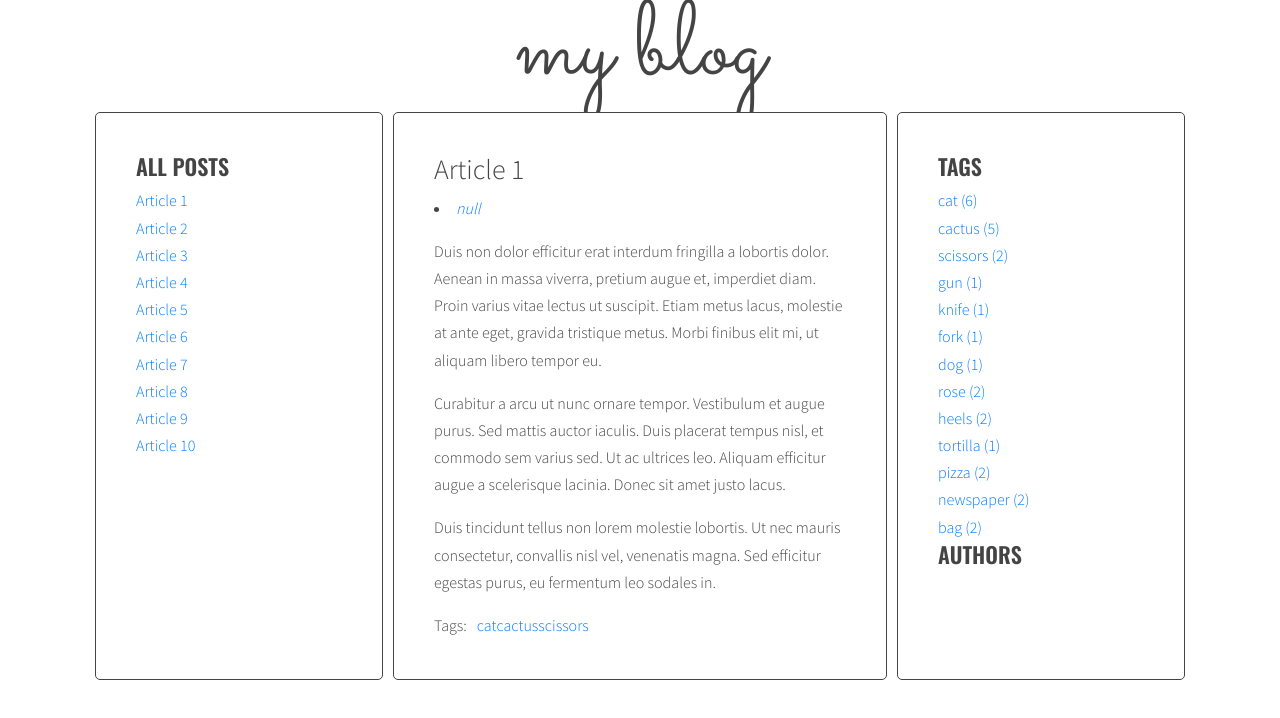
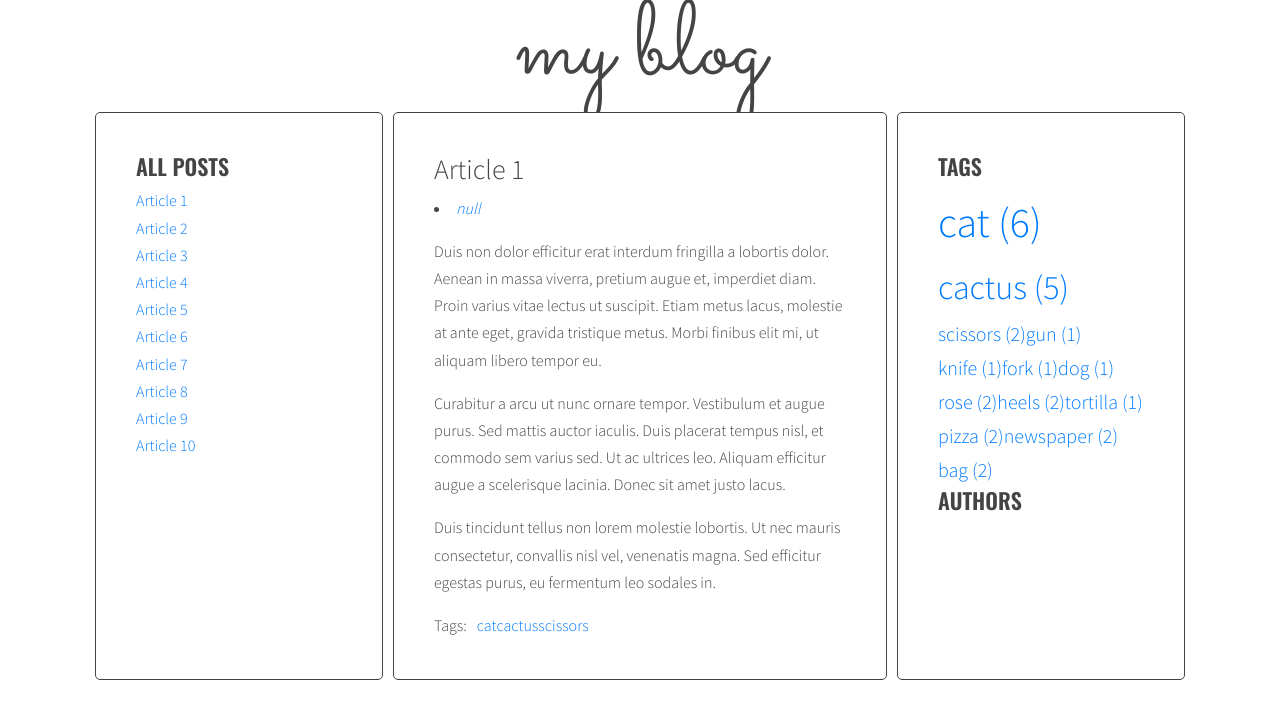
Before and after one commit to joannata/javascript-blog, a website: page index.html in a window 1280 px wide. Drawn offline with nearby package versions, Linux system fonts and the light colour scheme.

Commit message:
Change index.html, script.js and sass files

```diff
--- a/js/script.js
+++ b/js/script.js
@@ -43,7 +43,9 @@ const optArticleSelector = '.post',
   optTitleListSelector = '.titles',
   optArticleTagsSelector = '.post-tags .list',
   optArticleAuthorSelector = '.post-author',
-  optTagsListSelector = '.tags.list';
+  optTagsListSelector = '.tags.list',
+  optCloudClassCount = '5',
+  optCloudClassPrefix = 'tag-size-';
 
 
 function generateTitleLinks(customSelector = ''){
@@ -94,6 +96,29 @@ function generateTitleLinks(customSelector = ''){
 }
 
 generateTitleLinks();
+
+function calculateTagsParams(tags){
+  const params = {max: 0, min: 999999};
+
+  for(let tag in tags){
+    console.log(tag + ' is used ' + tags[tag] + ' times');
+    if(tags[tag] > params.max){
+      params.max = tags[tag];
+    }
+    if(tags[tag] < params.min){
+      params.min = tags[tag];
+    }
+  }
+  return params;
+}
+
+function calculateTagClass (count, params){
+  const normalizedCount = count - params.min;
+  const normalizedMax = params.max - params.min;
+  const percentage = normalizedCount / normalizedMax;
+  const classNumber = Math.floor( percentage * (optCloudClassCount - 1) + 1 );
+  return optCloudClassPrefix + classNumber;
+}
 
 function generateTags(){
     /* [NEW] create a new variable allTags with an empty object */
@@ -151,6 +176,9 @@ function generateTags(){
     /* [NEW] find list of tags in right column */
     const tagList = document.querySelector(optTagsListSelector);
 
+    const tagsParams = calculateTagsParams(allTags);
+    console.log('tagsParams:', tagsParams);
+
     /* [NEW] create variable for all links HTML code */
     let allTagsHTML = '';
 
@@ -158,7 +186,10 @@ function generateTags(){
     for(let tag in allTags){
       /* [NEW] generate code of a link and add it to allTagsHTML */
       // allTagsHTML += tag  + ' (' + allTags[tag] + ') ';
-      allTagsHTML += '<li><a href="#tag-' + tag + '">' + tag  + ' (' + allTags[tag] + ')' + '</a></li>';
+      //allTagsHTML += '<li><a href="#tag-' + tag + '">' + tag  + ' (' + allTags[tag] + ')' + '</a></li>';
+      const tagLinkHTML = '<li><a class="' + calculateTagClass(allTags[tag], tagsParams) + '" href="#tag-' + tag + '">' + tag + ' (' +allTags[tag] +') </a></li>';
+      allTagsHTML += tagLinkHTML;
+      console.log('tagLinkHTML', tagLinkHTML);
     }
     /* [NEW] END LOOP: for each tag in allTags */
 
@@ -201,10 +232,10 @@ function tagClickHandler(event){
     const tagLinksHref = document.querySelectorAll('a[href="' + href + '"]');
 
     /* START LOOP: for each found tag link */
-    for(let tagLinksHref of tagLinksHref){
+    for(let tag of tagLinksHref){
 
       /* add class active */
-      tagLinksHref.classList.add('active');
+      tag.classList.add('active');
 
     /* END LOOP: for each found tag link */
     }
@@ -322,5 +353,3 @@ function authorClickHandler(event){
     generateTitleLinks('[data-authors~="' + author + '"]');
 
 }
-
-authorClickHandler();
--- a/sass/style.scss
+++ b/sass/style.scss
@@ -118,3 +118,29 @@ body {
     margin: 0 10px 0 0;
   }
 }
+
+/* Tags */
+
+.tag-size-1 {
+  font-size: 20px;
+}
+
+.tag-size-2 {
+  font-size: 22px;
+}
+
+.tag-size-3 {
+  font-size: 24px;
+}
+
+.tag-size-4 {
+  font-size: 34px;
+}
+
+.tag-size-5 {
+  font-size: 42px;
+}
+
+.tags li {
+  display: inline-block;;
+  }
```
Also changed, not shown: css/style.css, 1 other file.
